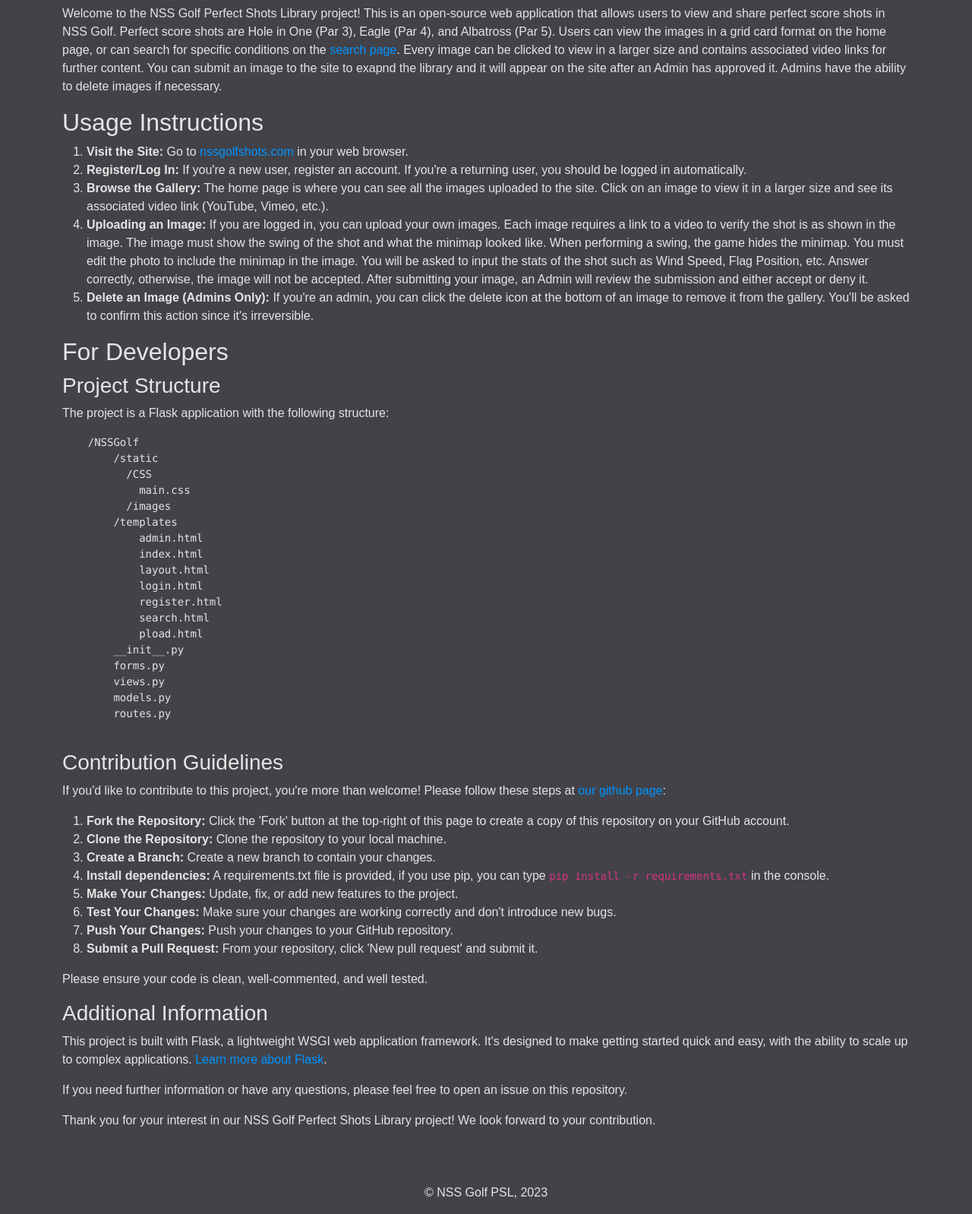
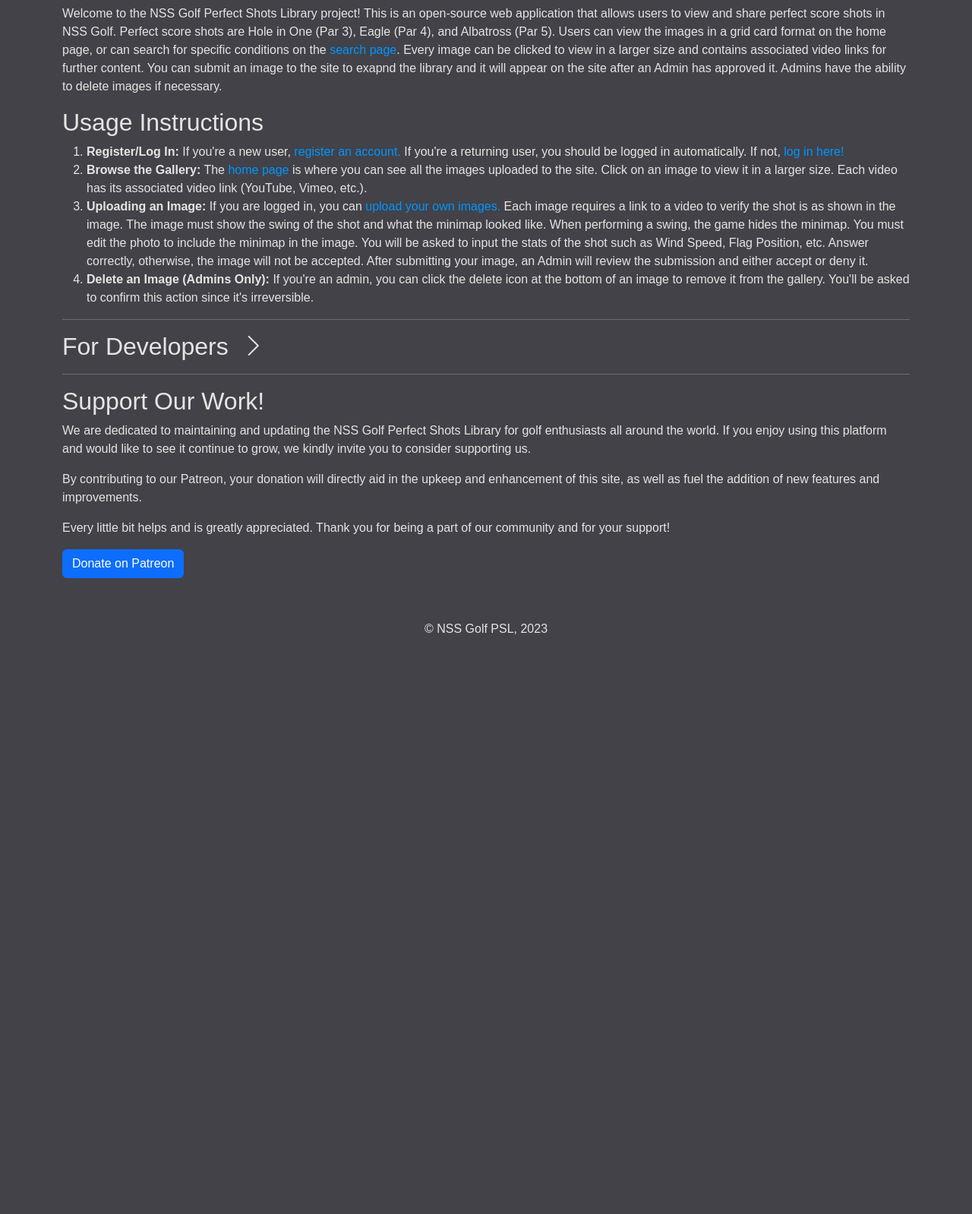
Before and after one commit to MyPingO/NSS-Golf, a Flask app: page /about in a window 1280 px wide. Shown: the part 161-1759 px from the top of the page at 76% size. After the commit the page ends 996 px from the top, so only its background shows below. Run offline with Flask 3, Linux system fonts and the light colour scheme; some libraries are stand-ins or nearby versions.

Commit message:
Final touches + Patreon support

```diff
--- a/NSSGolf/routes.py
+++ b/NSSGolf/routes.py
@@ -19,6 +19,7 @@
 @app.route("/register", methods=['GET', 'POST'])
 def register():
     if current_user.is_authenticated:
+        flash('You are already logged in.', 'danger')
         return redirect(url_for('home'))
     form = RegistrationForm()
     if form.validate_on_submit():
@@ -30,6 +31,9 @@
 
 @app.route('/login', methods=['GET', 'POST'])
 def login():
+    if current_user.is_authenticated:
+        flash('You are already logged in.', 'danger')
+        return redirect(url_for('home'))
     form = LoginForm()
     if form.validate_on_submit():
         user = User.query.filter_by(username=form.username.data).first()
--- a/NSSGolf/templates/about.html
+++ b/NSSGolf/templates/about.html
@@ -3,19 +3,40 @@
 {% block content %}
 <h1>About NSS Golf Perfect Shots Library</h1>
 
-  <p>Welcome to the NSS Golf Perfect Shots Library project! This is an open-source web application that allows users to view and share perfect score shots in NSS Golf. Perfect score shots are Hole in One (Par 3), Eagle (Par 4), and Albatross (Par 5). Users can view the images in a grid card format on the home page, or can search for specific conditions on the <a href="search">search page</a>. Every image can be clicked to view in a larger size and contains associated video links for further content. You can submit an image to the site to exapnd the library and it will appear on the site after an Admin has approved it. Admins have the ability to delete images if necessary.</p>
+<p>Welcome to the NSS Golf Perfect Shots Library project! This is an open-source web application that allows users to
+    view and share perfect score shots in NSS Golf. Perfect score shots are Hole in One (Par 3), Eagle (Par 4), and
+    Albatross (Par 5). Users can view the images in a grid card format on the home page, or can search for specific
+    conditions on the <a href="search">search page</a>. Every image can be clicked to view in a larger size and contains
+    associated video links for further content. You can submit an image to the site to exapnd the library and it will
+    appear on the site after an Admin has approved it. Admins have the ability to delete images if necessary.</p>
 
 <h2>Usage Instructions</h2>
 
 <ol>
-    <li><strong>Visit the Site:</strong> Go to <a href="https://www.nssgolfshots.com">nssgolfshots.com</a> in your web browser.</li>
-    <li><strong>Register/Log In:</strong> If you're a new user, register an account. If you're a returning user, you should be logged in automatically.</li>
-    <li><strong>Browse the Gallery:</strong> The home page is where you can see all the images uploaded to the site. Click on an image to view it in a larger size and see its associated video link (YouTube, Vimeo, etc.).</li>
-    <li><strong>Uploading an Image:</strong> If you are logged in, you can upload your own images. Each image requires a link to a video to verify the shot is as shown in the image. The image must show the swing of the shot and what the minimap looked like. When performing a swing, the game hides the minimap. You must edit the photo to include the minimap in the image. You will be asked to input the stats of the shot such as Wind Speed, Flag Position, etc. Answer correctly, otherwise, the image will not be accepted. After submitting your image, an Admin will review the submission and either accept or deny it.</li>
-    <li><strong>Delete an Image (Admins Only):</strong> If you're an admin, you can click the delete icon at the bottom of an image to remove it from the gallery. You'll be asked to confirm this action since it's irreversible.</li>
+    <li><strong>Register/Log In:</strong> If you're a new user, <a href="register">register an account.</a> If you're a returning user, you
+        should be logged in automatically. If not, <a href="login">log in here!</a></li>
+    <li><strong>Browse the Gallery:</strong> The <a href="/">home page</a> is where you can see all the images uploaded to the site.
+        Click on an image to view it in a larger size. Each video has its associated video link (YouTube, Vimeo, etc.).</li>
+    <li><strong>Uploading an Image:</strong> If you are logged in, you can <a href="upload">upload your own images.</a> Each image requires a
+        link to a video to verify the shot is as shown in the image. The image must show the swing of the shot and what
+        the minimap looked like. When performing a swing, the game hides the minimap. You must edit the photo to include
+        the minimap in the image. You will be asked to input the stats of the shot such as Wind Speed, Flag Position,
+        etc. Answer correctly, otherwise, the image will not be accepted. After submitting your image, an Admin will
+        review the submission and either accept or deny it.</li>
+    <li><strong>Delete an Image (Admins Only):</strong> If you're an admin, you can click the delete icon at the bottom
+        of an image to remove it from the gallery. You'll be asked to confirm this action since it's irreversible.</li>
 </ol>
 
-  <h2>For Developers</h2>
+<hr>
+
+<h2 data-bs-toggle="collapse" href="#devSection" role="button" aria-expanded="false" aria-controls="devSection"
+    style="cursor:pointer;">
+    <span class="pe-2">For Developers</span>
+    <i class="bi bi-chevron-right" id="devArrow"></i>
+</h2>
+
+
+<div id="devSection" class="collapse">
 
     <h3>Project Structure</h3>
 
@@ -44,15 +65,20 @@
 
     <h3>Contribution Guidelines</h3>
 
-  <p>If you'd like to contribute to this project, you're more than welcome! Please follow these steps at <a href="https://github.com/MyPingO/NSS-Golf-Perfect-Shots-Library">our github page</a>:</p>
+    <p>If you'd like to contribute to this project, you're more than welcome! Please follow these steps at <a
+            href="https://github.com/MyPingO/NSS-Golf-Perfect-Shots-Library">our github page</a>:</p>
 
     <ol>
-    <li><strong>Fork the Repository:</strong> Click the 'Fork' button at the top-right of this page to create a copy of this repository on your GitHub account.</li>
+        <li><strong>Fork the Repository:</strong> Click the 'Fork' button at the top-right of this page to create a copy
+            of this repository on your GitHub account.</li>
         <li><strong>Clone the Repository:</strong> Clone the repository to your local machine.</li>
         <li><strong>Create a Branch:</strong> Create a new branch to contain your changes.</li>
-    <li><strong>Install dependencies:</strong> A requirements.txt file is provided, if you use pip, you can type <code>pip install -r requirements.txt</code> in the console.</li>
+        <li><strong>Install dependencies:</strong> A requirements.txt file is provided, if you use pip, you can type
+            <code>pip install -r requirements.txt</code> in the console.
+        </li>
         <li><strong>Make Your Changes:</strong> Update, fix, or add new features to the project.</li>
-    <li><strong>Test Your Changes:</strong> Make sure your changes are working correctly and don't introduce new bugs.</li>
+        <li><strong>Test Your Changes:</strong> Make sure your changes are working correctly and don't introduce new
+            bugs.</li>
         <li><strong>Push Your Changes:</strong> Push your changes to your GitHub repository.</li>
         <li><strong>Submit a Pull Request:</strong> From your repository, click 'New pull request' and submit it.</li>
     </ol>
@@ -61,9 +87,48 @@
 
     <h3>Additional Information</h3>
 
-  <p>This project is built with Flask, a lightweight WSGI web application framework. It's designed to make getting started quick and easy, with the ability to scale up to complex applications. <a href="https://flask.palletsprojects.com/en/2.3.x/">Learn more about Flask</a>.</p>
+    <p>This project is built with Flask, a lightweight WSGI web application framework. It's designed to make getting
+        started quick and easy, with the ability to scale up to complex applications. <a
+            href="https://flask.palletsprojects.com/en/2.3.x/">Learn more about Flask</a>.</p>
 
     <p>If you need further information or have any questions, please feel free to open an issue on this repository.</p>
 
-  <p>Thank you for your interest in our NSS Golf Perfect Shots Library project! We look forward to your contribution.</p>
+    <p>Thank you for your interest in our NSS Golf Perfect Shots Library project! We look forward to your contribution.
+    </p>
+
+</div>
+
+<hr>
+
+<h2>Support Our Work!</h2>
+<p>
+    We are dedicated to maintaining and updating the NSS Golf Perfect Shots Library for golf enthusiasts all around
+    the world. If you enjoy using this platform and would like to see it continue to grow, we kindly invite you to
+    consider supporting us.
+</p>
+<p>
+    By contributing to our Patreon, your donation will directly aid in the upkeep and enhancement of this site, as
+    well as fuel the addition of new features and improvements.
+</p>
+<p>
+    Every little bit helps and is greatly appreciated. Thank you for being a part of our community and for your
+    support!
+</p>
+<a href="https://www.patreon.com/NSSGolfShots" class="btn btn-primary">Donate on Patreon</a>
 {% endblock %}
+{% block scripts %}
+<script>
+    var devSection = document.getElementById('devSection');
+    var devArrow = document.getElementById('devArrow');
+
+    devSection.addEventListener('show.bs.collapse', function () {
+        devArrow.classList.remove('bi-chevron-right');
+        devArrow.classList.add('bi-chevron-down');
+    });
+
+    devSection.addEventListener('hide.bs.collapse', function () {
+        devArrow.classList.remove('bi-chevron-down');
+        devArrow.classList.add('bi-chevron-right');
+    });
+</script>
+{% endblock %}
```
Also changed, not shown: README.md. Lines whose indentation alone changed are shown as unchanged.
